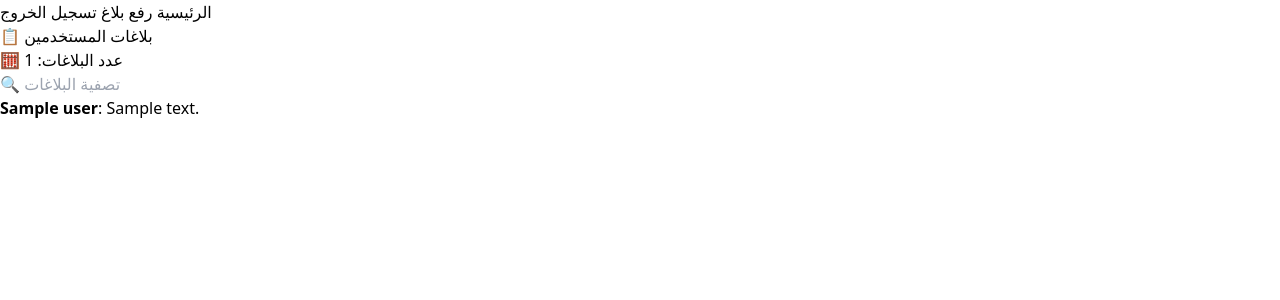
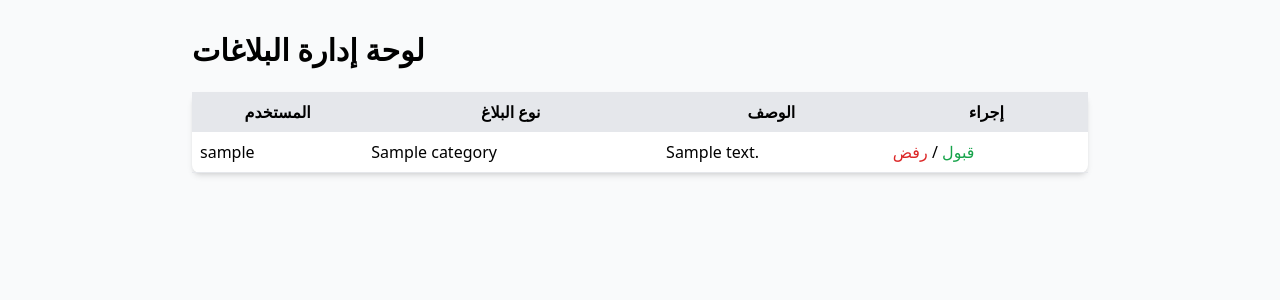
Before and after one commit to ghaithhasan963/reporting-platform, a Flask app: template reporting_platform/templates/dashboard.html in a window 1280 px wide. Shown: the top 300 px of the page. Run offline with Flask 3, Linux system fonts and the light colour scheme; the template is opened without the code that fills it: most values are stand-ins (such as "Sample title", 1, 10 or a date in 2020); style sheets or scripts are compiled from the project's sources; some libraries are stand-ins or nearby versions.

Commit message:
Update dashboard.html

```diff
--- a/reporting_platform/templates/dashboard.html
+++ b/reporting_platform/templates/dashboard.html
@@ -1,25 +1,40 @@
-{% extends "base.html" %}
-{% block content %}
-<h2>📋 بلاغات المستخدمين</h2>
-<p>🧮 عدد البلاغات: {{ reports|length }}</p>
+<!-- صفحة لوحة الأدمن -->
+<!DOCTYPE html>
+<html lang="ar">
+<head>
+  <meta charset="UTF-8">
+  <title>لوحة التحكم</title>
+  <script src="https://cdn.tailwindcss.com"></script>
+</head>
+<body class="bg-gray-50 p-8">
 
-<input type="text" id="search" placeholder="🔍 تصفية البلاغات" oninput="filterReports()" />
+  <div class="max-w-4xl mx-auto">
+    <h1 class="text-3xl font-bold mb-6">لوحة إدارة البلاغات</h1>
+    <table class="w-full table-auto bg-white shadow-md rounded-lg">
+      <thead class="bg-gray-200">
+        <tr>
+          <th class="p-2">المستخدم</th>
+          <th class="p-2">نوع البلاغ</th>
+          <th class="p-2">الوصف</th>
+          <th class="p-2">إجراء</th>
+        </tr>
+      </thead>
+      <tbody>
+        <!-- يتم توليد البلاغات من خلال Jinja داخل Flask -->
+        {% for report in reports %}
+        <tr class="border-b">
+          <td class="p-2">{{ report.username }}</td>
+          <td class="p-2">{{ report.category }}</td>
+          <td class="p-2">{{ report.description }}</td>
+          <td class="p-2">
+            <a href="/accept/{{ report.id }}" class="text-green-600 hover:underline">قبول</a> /
+            <a href="/reject/{{ report.id }}" class="text-red-600 hover:underline">رفض</a>
+          </td>
+        </tr>
+        {% endfor %}
+      </tbody>
+    </table>
+  </div>
 
-<div id="reportList">
-  {% for report in reports %}
-    <div class="report">
-      <strong>{{ report.user }}</strong>: {{ report.text }}
-    </div>
-  {% endfor %}
-</div>
-
-<script>
-  function filterReports() {
-    const keyword = document.getElementById("search").value.toLowerCase();
-    const reports = document.querySelectorAll(".report");
-    reports.forEach(div => {
-      div.style.display = div.textContent.toLowerCase().includes(keyword) ? "block" : "none";
-    });
-  }
-</script>
-{% endblock %}
+</body>
+</html>
```
